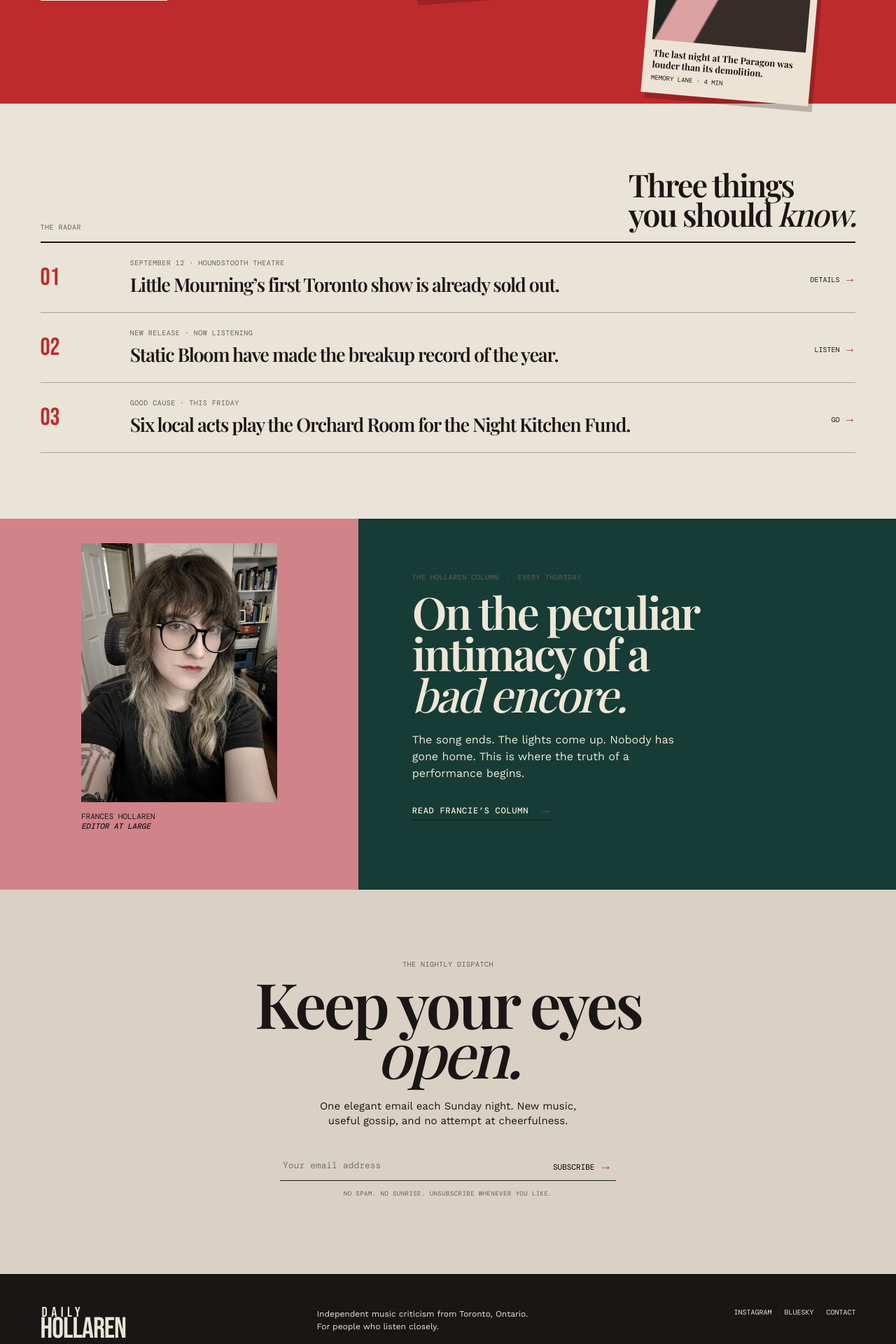
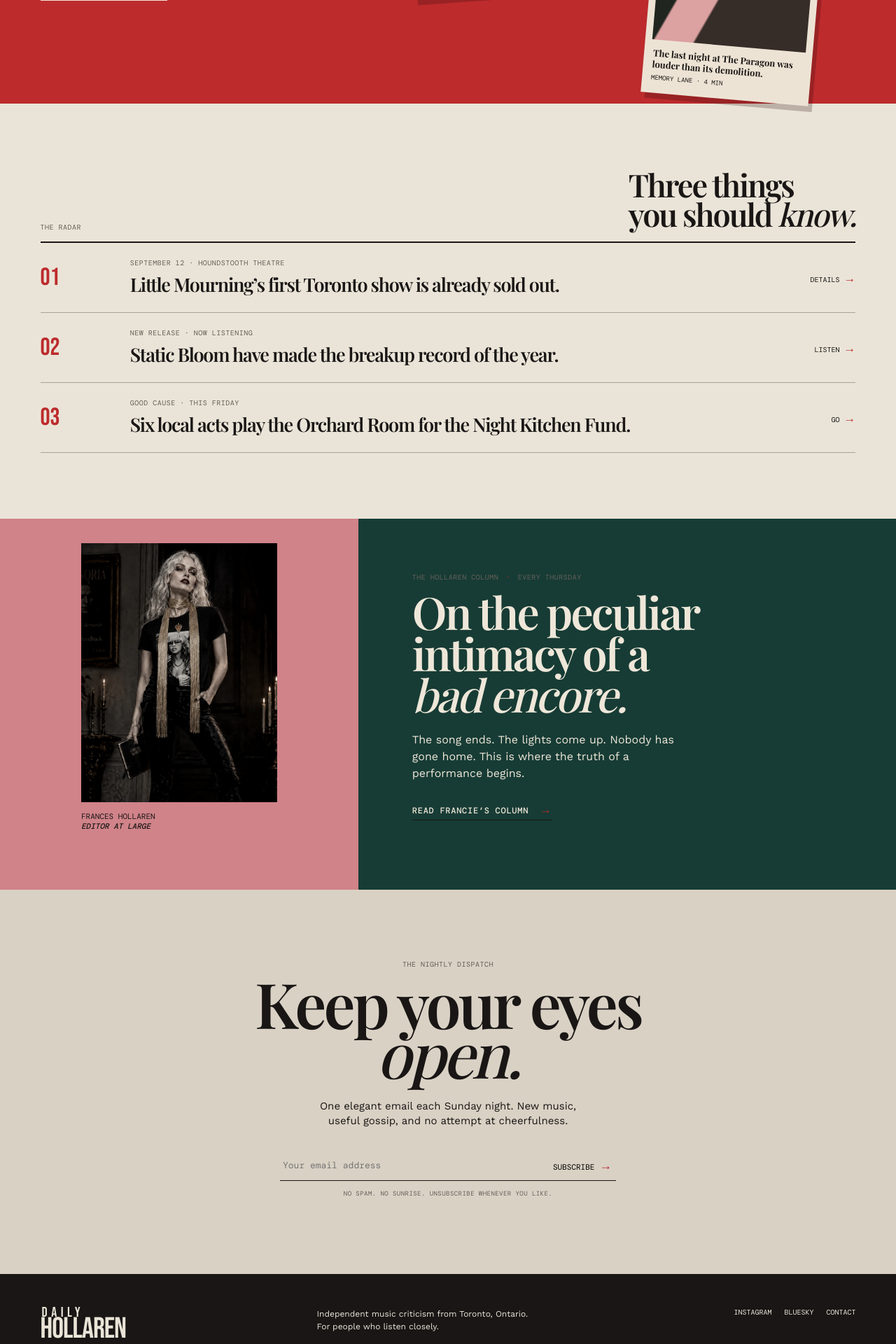
Before and after one commit to nessamurmur/dailyhollaren.com, a Jekyll site: the page index.html, which Jekyll copies as it is, in a window 1280 px wide. Shown: the part 1859-3779 px from the top of the page at 70% size. Built offline with Jekyll 4.4.1, drawn with Linux system fonts in a browser that asks for light colours; some web fonts are replaced.

Commit message:
Update francie's profile pic

```diff
--- a/index.html
+++ b/index.html
@@ -86,7 +86,7 @@
       </section>
 
       <section class="column-section" id="column">
-        <div class="column-portrait"><div class="portrait-frame"><img src="assets/francie-hollaren.jpg" alt="Frances Hollaren" /></div><p>Frances Hollaren<br /><em>Editor at large</em></p></div>
+        <div class="column-portrait"><div class="portrait-frame"><img src="assets/francie.webp" alt="Frances Hollaren" /></div><p>Frances Hollaren<br /><em>Editor at large</em></p></div>
         <article class="column-copy"><p class="eyebrow">The Hollaren column <span>·</span> Every Thursday</p><h2>On the peculiar<br />intimacy of a<br /><em>bad encore.</em></h2><p class="dek">The song ends. The lights come up. Nobody has gone home. This is where the truth of a performance begins.</p><a class="text-link" href="#article">Read Francie’s column <span>→</span></a></article>
       </section>
 
```
Also changed, not shown: assets/francie.webp (added).
